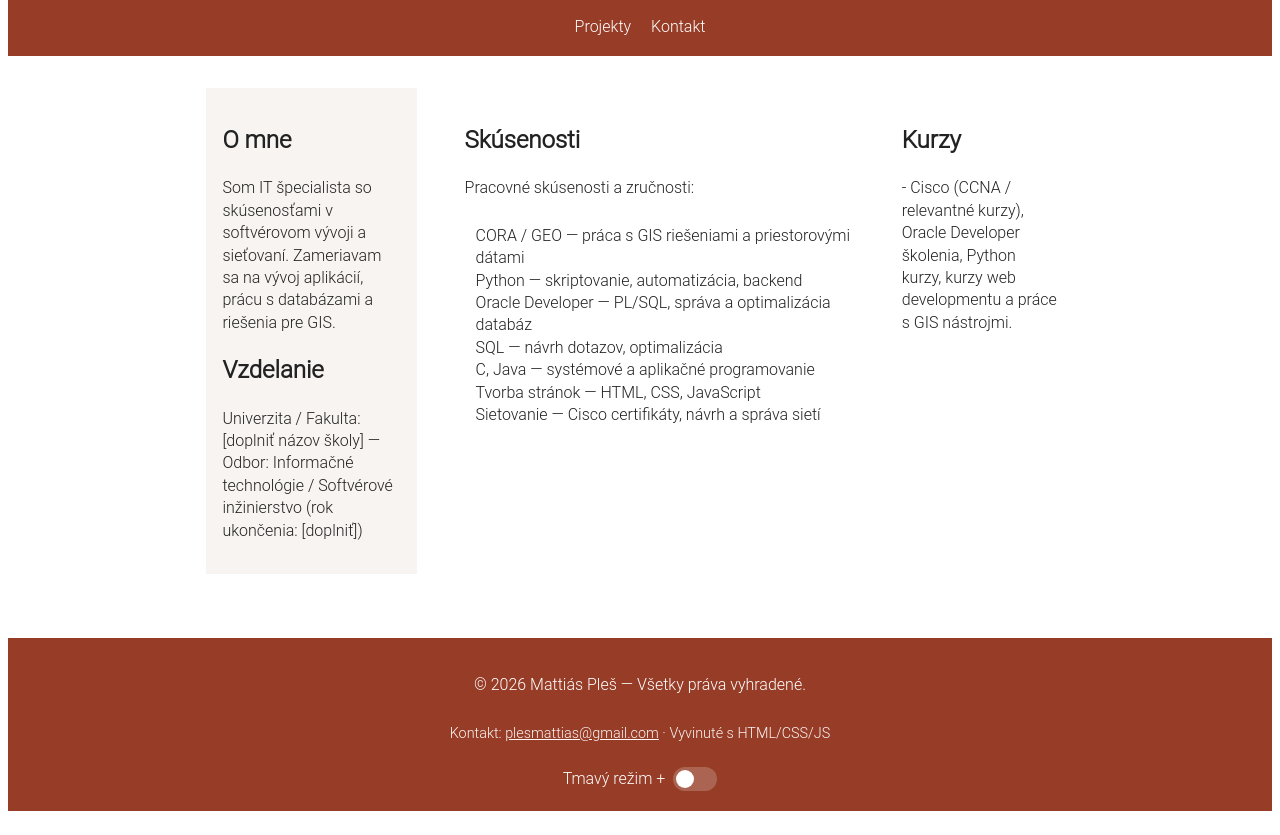
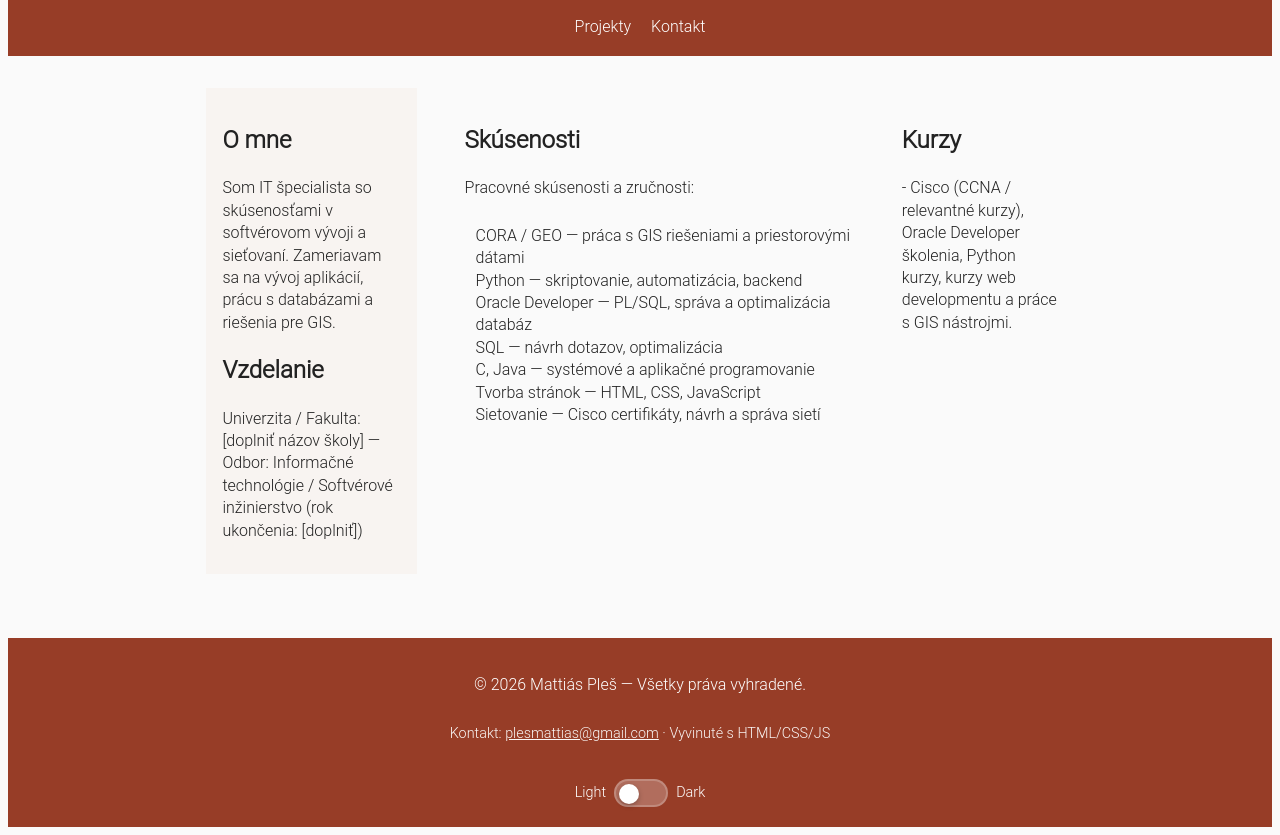
Before and after one commit to gamderto/gamderto.github.io, a website built with webpack: page index.html in a window 1280 px wide. Shown: the part 133-968 px from the top of the page. Built offline with nearby package versions, Linux system fonts and the light colour scheme.

Commit message:
commit -m

```diff
--- a/css/style.css
+++ b/css/style.css
@@ -17,7 +17,7 @@ html {
 }
 
 :root {
-  --bg: #ffffff;
+  --bg: #fafafa;
   --text: #222222;
   --accent: #973d27; /* header/footer */
   --accent-2: #ec7979; /* hover */
@@ -26,12 +26,12 @@ html {
 }
 
 body.dark {
-  --bg: #121212;
-  --text: #e6e6e6;
-  --accent: #7a2f22;
-  --accent-2: #c76b6b;
-  --card-bg: #1b1b1b;
-  --link: #ffffff;
+  --bg: #0a0a0a;
+  --text: #f5f5f5;
+  --accent: #6b1f15;
+  --accent-2: #a85555;
+  --card-bg: #1a1a1a;
+  --link: #f5f5f5;
 }
 
 html { color: var(--text); }
@@ -324,6 +324,9 @@ body {
   min-height: 100vh;
   display: flex;
   flex-direction: column;
+  background-color: var(--bg);
+  color: var(--text);
+  transition: background-color 0.3s ease, color 0.3s ease;
 }
 
 main {
@@ -389,50 +392,56 @@ section {
 
 /* Theme toggle in footer */
 .theme-toggle {
-  display: flex;
-  align-items: center;
-  gap: 0.5rem;
-}
-
-.theme-toggle label {
   display: inline-flex;
   align-items: center;
-  gap: 0.5rem;
-  cursor: pointer;
-  color: var(--link);
-}
-
-.theme-toggle .switch {
-  width: 44px;
-  height: 24px;
-  background: rgba(255,255,255,0.2);
-  border-radius: 999px;
-  position: relative;
-  transition: background 0.2s ease;
-}
-
-.theme-toggle .switch::after {
-  content: "";
-  width: 18px;
-  height: 18px;
-  background: var(--link);
-  border-radius: 50%;
-  position: absolute;
-  top: 3px;
-  left: 3px;
-  transition: transform 0.2s ease;
+  gap: 0.75rem;
+  margin-top: 0.75rem;
 }
 
 .theme-toggle input[type="checkbox"] {
   display: none;
 }
 
-.theme-toggle input[type="checkbox"]:checked + .switch {
-  background: rgba(255,255,255,0.35);
+.theme-toggle .toggle-label {
+  display: inline-flex;
+  align-items: center;
+  cursor: pointer;
+  user-select: none;
+  gap: 0.5rem;
+  font-size: 0.9rem;
+  color: var(--link);
+}
+
+.theme-toggle .switch {
+  width: 54px;
+  height: 28px;
+  background: rgba(255,255,255,0.25);
+  border-radius: 999px;
+  position: relative;
+  transition: background 0.3s ease;
+  border: 2px solid rgba(255,255,255,0.2);
+}
+
+body.dark .theme-toggle .switch {
+  background: rgba(255,255,255,0.15);
+  border-color: rgba(255,255,255,0.1);
+}
+
+.theme-toggle .switch::after {
+  content: "";
+  width: 20px;
+  height: 20px;
+  background: var(--link);
+  border-radius: 50%;
+  position: absolute;
+  top: 3px;
+  left: 3px;
+  transition: left 0.35s cubic-bezier(0.34, 1.56, 0.64, 1);
+  box-shadow: 0 2px 5px rgba(0,0,0,0.25);
 }
 
 .theme-toggle input[type="checkbox"]:checked + .switch::after {
-  transform: translateX(20px);
+  left: 27px;
 }
 
 @media only screen and (max-width: 500px) {
--- a/index.html
+++ b/index.html
@@ -83,10 +83,12 @@
   <div class="inner">
     <p>&copy; 2026 Mattiás Pleš — Všetky práva vyhradené.</p>
     <p class="small">Kontakt: <a href="mailto:plesmattias@gmail.com">plesmattias@gmail.com</a> · Vyvinuté s HTML/CSS/JS</p>
-    <div class="theme-toggle" aria-hidden="false">
-      <label for="theme-toggle-checkbox">Tmavý režim
+    <div class="theme-toggle">
+      <label class="toggle-label">
+        Light
         <input id="theme-toggle-checkbox" type="checkbox" aria-label="Toggle dark mode">
-+      <span class="switch" aria-hidden="true"></span>
+        <span class="switch"></span>
+        Dark
       </label>
     </div>
   </div>
```
Also changed, not shown: kontakt.html (+5 -3 lines), projects.html (+5 -3 lines).
